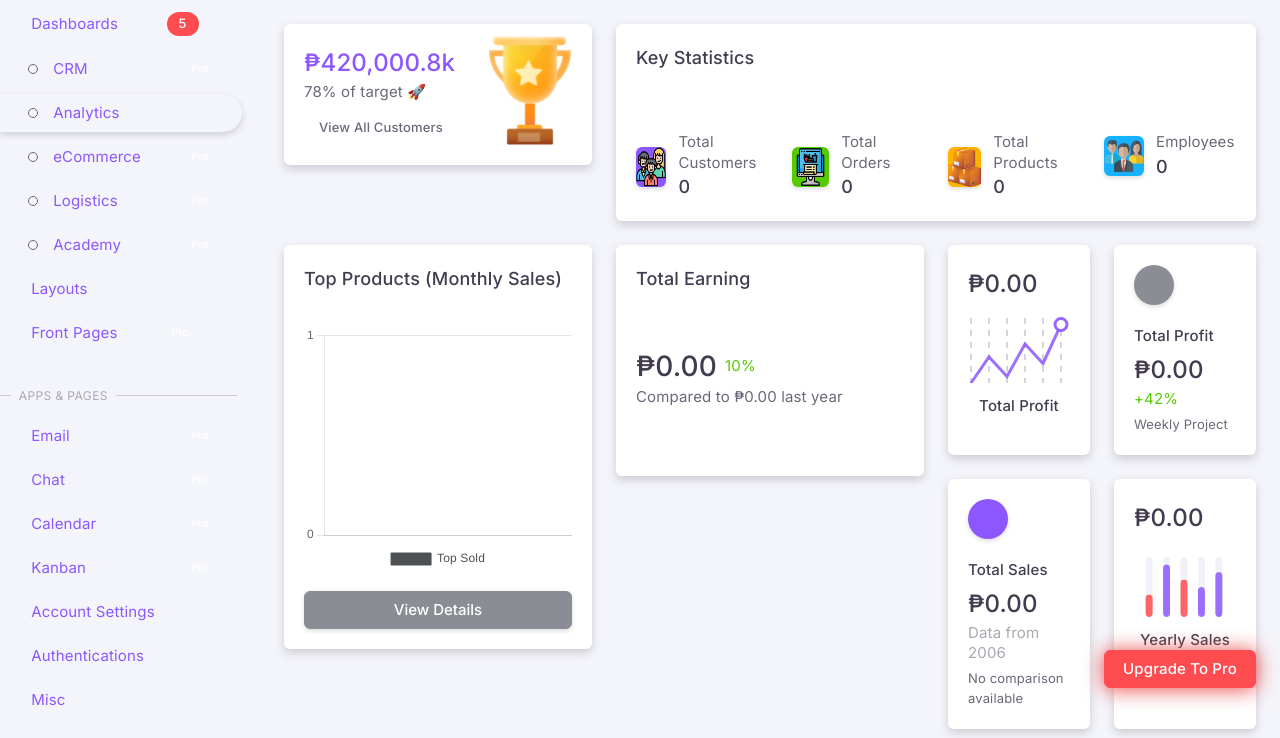
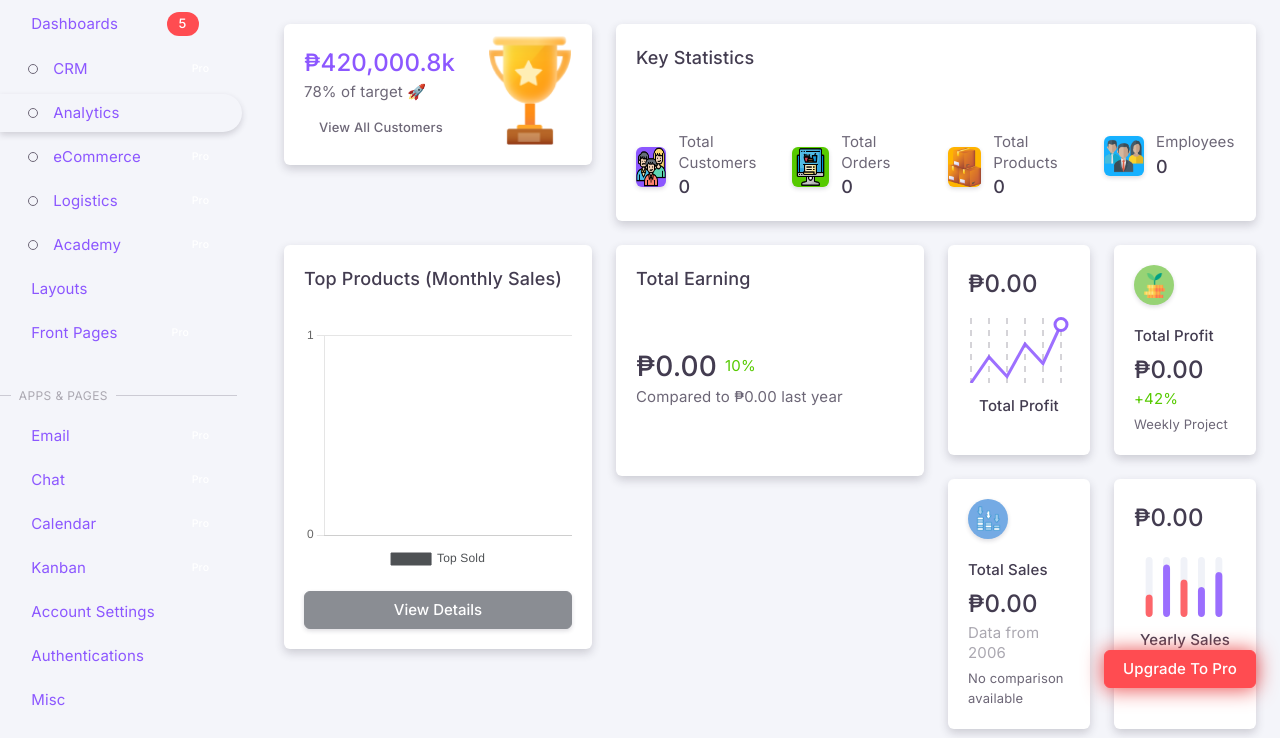
Before and after one commit to Alexispoito/Django-Materio, a Django app: page / in a window 1280 px wide. Shown: the part 64-802 px from the top of the page. Run offline with Django 5.2, Linux system fonts and the light colour scheme; data that the repository does not hold is empty; some libraries are stand-ins or nearby versions.

Commit message:
adding icons

```diff
--- a/templates/dashboard/index.html
+++ b/templates/dashboard/index.html
@@ -1038,11 +1038,13 @@
                     <div class="col-sm-6">
                       <div class="card h-100">
                         <div class="card-header d-flex align-items-center justify-content-between">
-                          <div class="avatar">
-                            <div class="avatar-initial bg-secondary rounded-circle shadow-xs">
-                              <i class="icon-base ri ri-pie-chart-2-line icon-24px"></i>
+                            <div class="avatar">
+                            <!-- Smaller blue background circle -->
+                              <div class="rounded-circle shadow-xs d-flex align-items-center justify-content-center" style="width: 40px; height: 40px; background-color: #97d375;">
+                                <!-- Independent small icon inside -->
+                                <img src="{% static 'img/icons/metrics/profit.png' %}" alt="profit-icon" style="width: 25px; height: 25px;">
+                              </div>
                             </div>
-                          </div>
                           <div class="dropdown">
                             <button
                               class="btn text-body-secondary p-0"
@@ -1078,8 +1080,9 @@
                       <div class="card h-100">
                         <div class="card-header d-flex align-items-center justify-content-between">
                           <div class="avatar">
-                            <div class="avatar-initial bg-primary rounded-circle shadow-xs">
-                              <i class="icon-base ri ri-file-word-2-line icon-24px"></i>
+                            <!-- Adjusted avatar with smaller icon and custom background -->
+                            <div class="rounded-circle shadow-xs d-flex align-items-center justify-content-center" style="width: 40px; height: 40px; background-color: #74aae4;">
+                              <img src="{% static 'img/icons/metrics/yearly-sales.png' %}" alt="yearly-sales-icon" style="width: 25px; height: 25px;">
                             </div>
                           </div>
                           <div class="dropdown">
```
Also changed, not shown: static/img/icons/metrics/profit.png (added), static/img/icons/metrics/yearly-sales.png (added).
